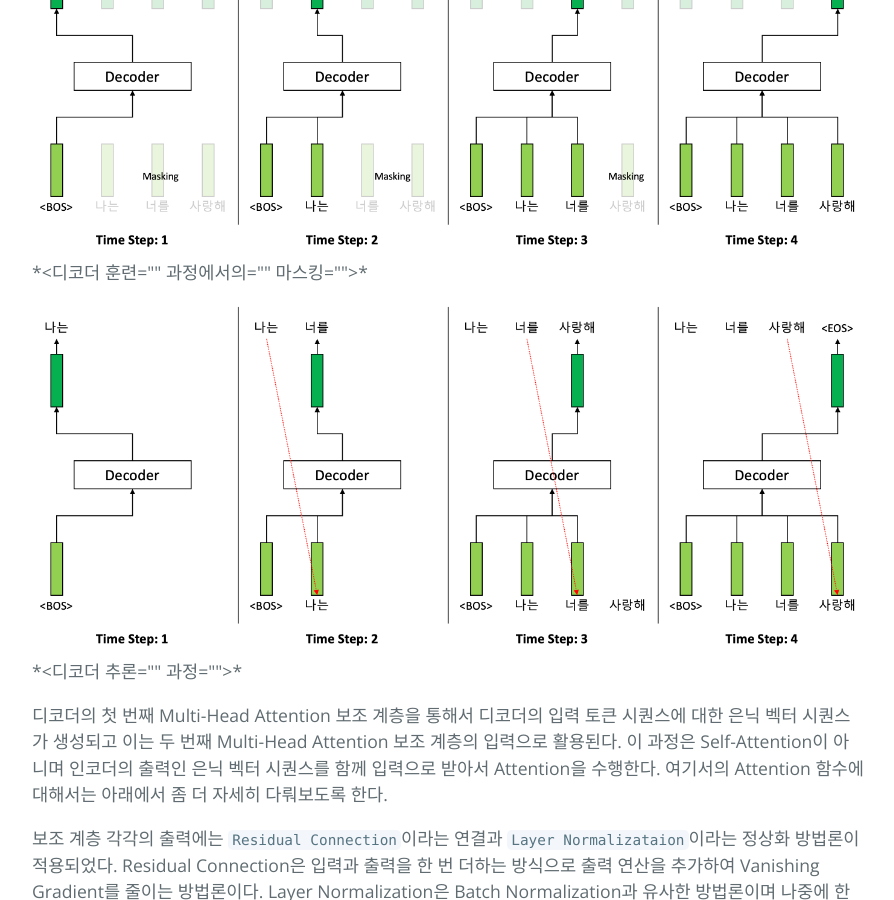
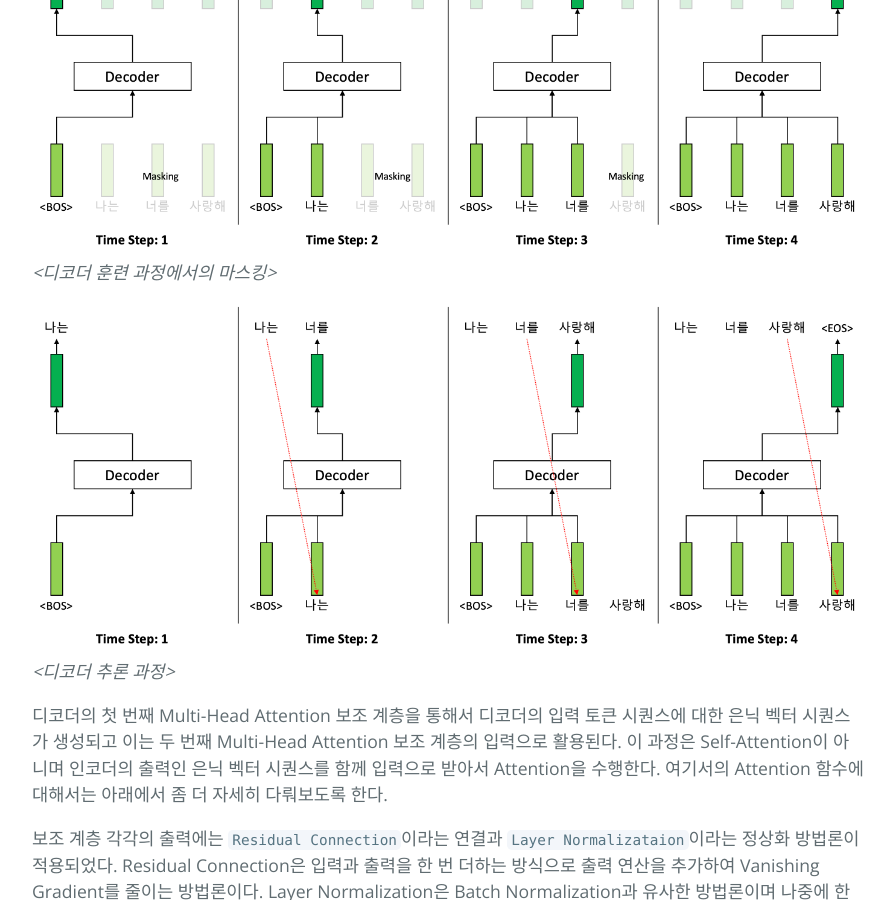
Before and after one commit to hcnoh/hcnoh.github.io, a Jekyll site: the page built from _posts/2023-02-25-nlp-03.md, in a window 1280 px wide and 900 px high, scrolled down 5924 px. Shown: the whole window, without its empty margins (192-1086 px from the left). Built offline with Jekyll 4.4.1, drawn with Linux system fonts in a browser that asks for light colours; comment, search, counter and statistics services are not loaded.

Commit message:
이미지 캡션 넣기

```diff
--- a/_posts/2023-02-25-nlp-03.md
+++ b/_posts/2023-02-25-nlp-03.md
@@ -95,10 +95,10 @@ $$
 `디코더`는 인코더와는 조금 다르게 Multi-Head Attention 보조 계층이 두 개가 있다. 첫 번째 Multi-Head Attention 보조 계층은 인코더와 마찬가지로 Self-Attention 구조이며 차이점은 마스킹(Masking)이 되어있다는 점이다. 디코더 마스킹의 역할은 디코더 훈련 과정에서 입력 시퀀스에서 현재 시점과 그 이전 시점만을 디코더가 활용할 수 있도록 하기 위함이다. 추론 과정에서는 미래 시점을 확인할 수 없기 때문에 마스킹이 굳이 필요하지는 않다. 훈련 과정과 추론 과정 사이의 차이는 아래 그림을 통해서 확인할 수 있다. 훈련 과정에서는 필연적으로 마스킹이 필요한 것 역시 확인할 수 있을 것이다.
 
 ![디코더 훈련 과정에서의 마스킹](assets/img/2023-02-25-nlp-03/decoder-training.png)
-*<디코더 훈련 과정에서의 마스킹>*
+*\<디코더 훈련 과정에서의 마스킹\>*
 
 ![디코더 추론 과정](assets/img/2023-02-25-nlp-03/decoder-inference.png)
-*<디코더 추론 과정>*
+*\<디코더 추론 과정\>*
 
 디코더의 첫 번째 Multi-Head Attention 보조 계층을 통해서 디코더의 입력 토큰 시퀀스에 대한 은닉 벡터 시퀀스가 생성되고 이는 두 번째 Multi-Head Attention 보조 계층의 입력으로 활용된다. 이 과정은 Self-Attention이 아니며 인코더의 출력인 은닉 벡터 시퀀스를 함께 입력으로 받아서 Attention을 수행한다. 여기서의 Attention 함수에 대해서는 아래에서 좀 더 자세히 다뤄보도록 한다.
 
```
